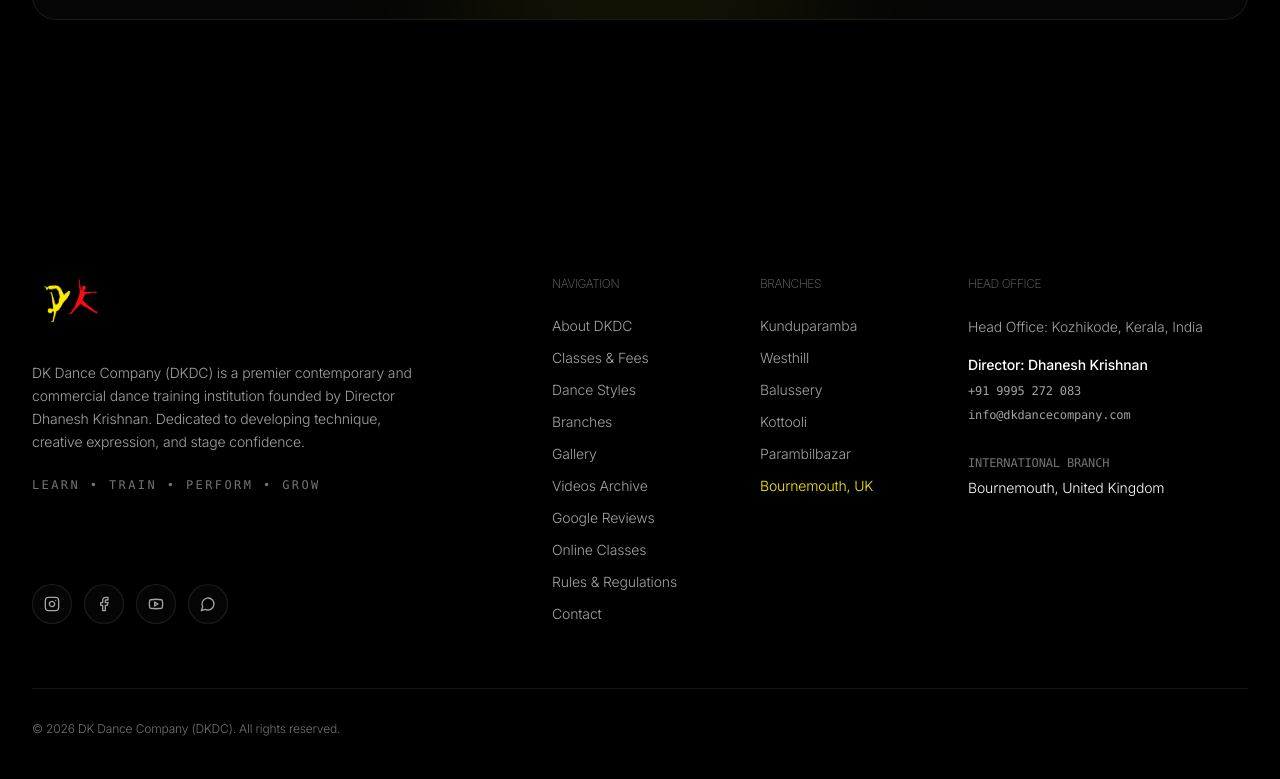
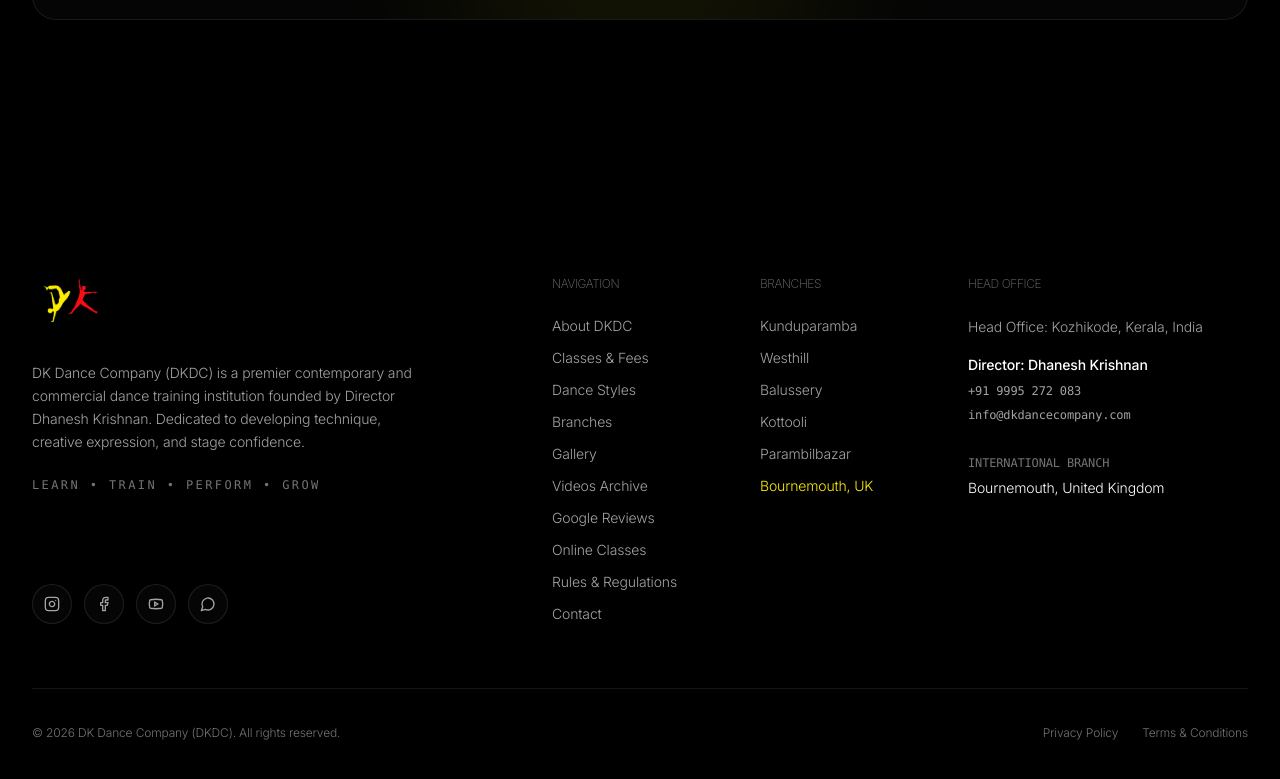
Before and after one commit to dkdancewebsitemail-dotcom/dk-dance, a Next.js app: page /about in a window 1280 px wide. Shown: the part 3652-4431 px from the top of the page. Built offline with nearby package versions, Linux system fonts and the light colour scheme; no server answers; the database is empty; a web font is replaced by a local one.

Commit message:
feat: add Footer component with site navigation, contact info, and social links

```diff
--- a/src/components/layout/Footer.tsx
+++ b/src/components/layout/Footer.tsx
@@ -220,6 +220,14 @@
           <div>
             © {currentYear} DK Dance Company (DKDC). All rights reserved.
           </div>
+          <div className="flex flex-wrap items-center justify-center gap-4 sm:gap-6">
+            <Link href="/privacy" className="hover:text-neutral-300 transition-colors duration-150 py-1">
+              Privacy Policy
+            </Link>
+            <Link href="/terms" className="hover:text-neutral-300 transition-colors duration-150 py-1">
+              Terms & Conditions
+            </Link>
+          </div>
         </div>
       </div>
     </footer>
```
